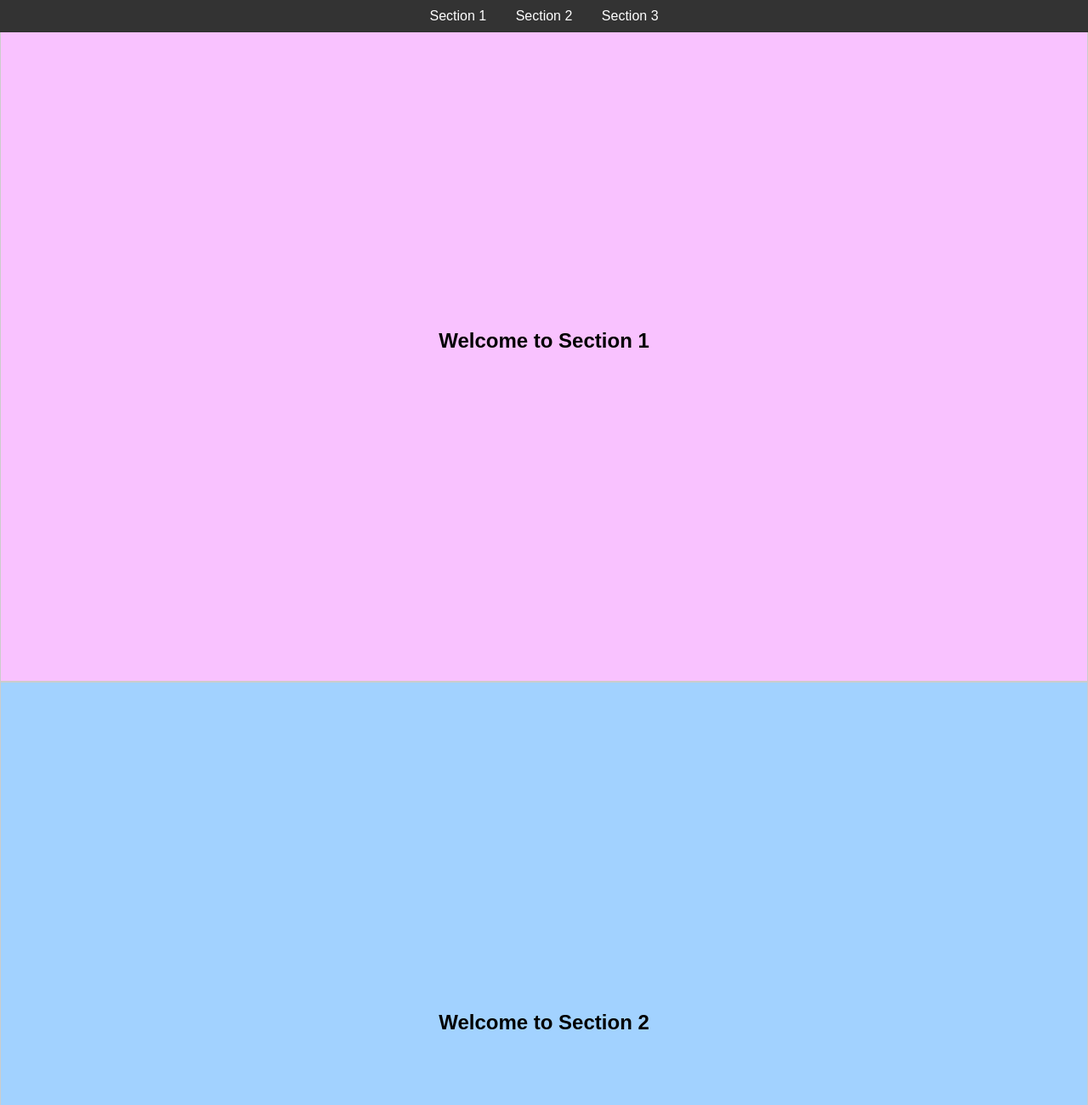
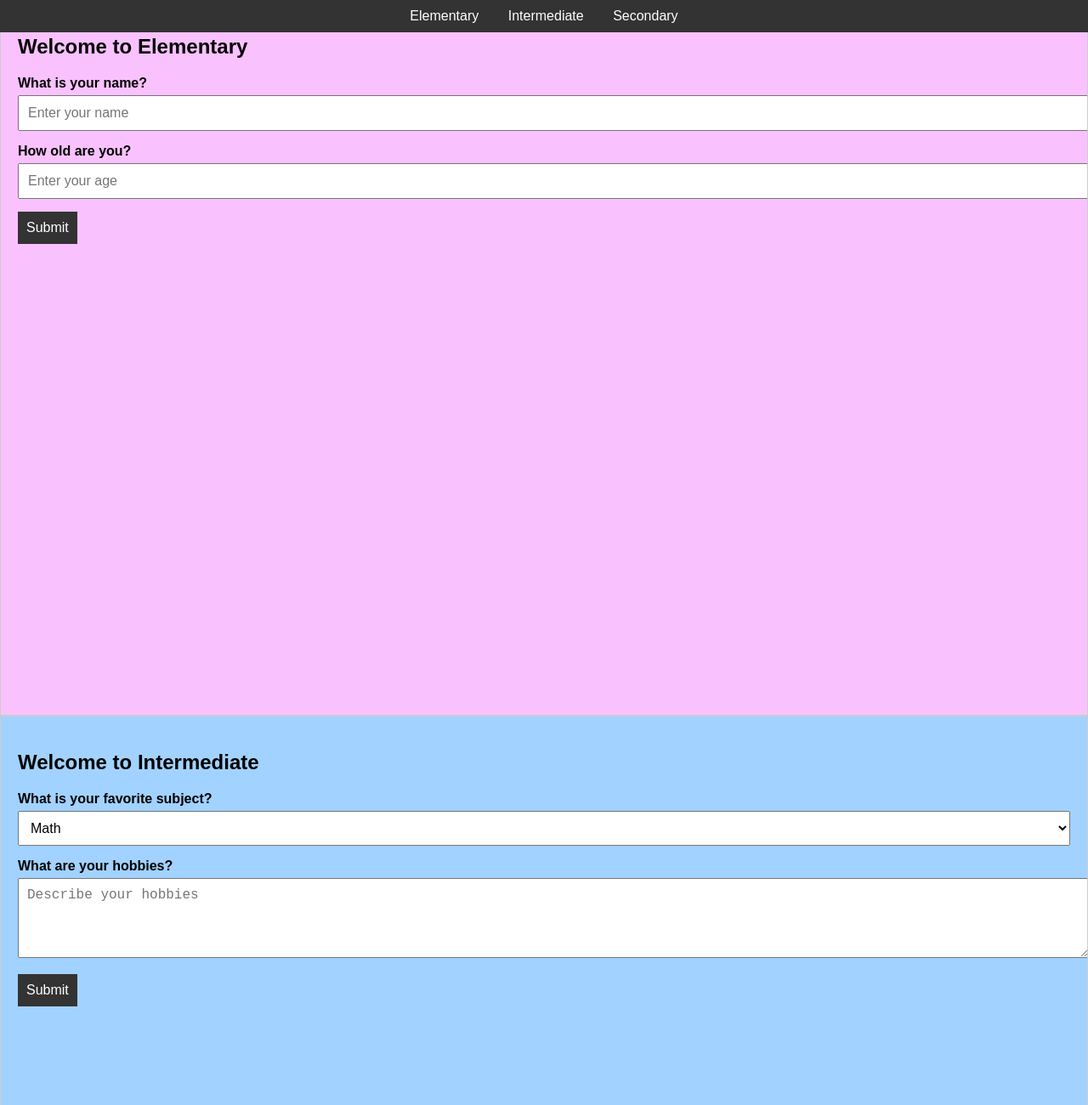
Before and after one commit to ketabby/index.html, a plain HTML site: page index.html in a window 1280 px wide. Shown: the top 1300 px of the page at 85% size. Drawn offline with Linux system fonts and the light colour scheme.

Commit message:
Add files via upload

```diff
--- a/index.html
+++ b/index.html
@@ -3,21 +3,20 @@
 <head>
   <meta charset="UTF-8">
   <meta name="viewport" content="width=device-width, initial-scale=1.0">
-  <title>Link to Section</title>
+  <title>Interactive Sections</title>
   <style>
     body {
       font-family: Arial, sans-serif;
       margin: 0;
       padding: 0;
-      scroll-behavior: smooth; /* Enables smooth scrolling */
+      scroll-behavior: smooth;
     }
 
     section {
       height: 100vh;
-      display: flex;
-      justify-content: center;
-      align-items: center;
+      padding: 20px;
       border: 1px solid #ccc;
+      overflow: auto;
     }
 
     nav {
@@ -29,6 +28,7 @@
       color: white;
       padding: 10px 0;
       text-align: center;
+      z-index: 1000;
     }
 
     nav a {
@@ -40,25 +40,86 @@
     nav a:hover {
       text-decoration: underline;
     }
+
+    form {
+      margin-top: 20px;
+    }
+
+    form label {
+      display: block;
+      margin-bottom: 5px;
+      font-weight: bold;
+    }
+
+    form input, form select, form textarea, form button {
+      margin-bottom: 15px;
+      width: 100%;
+      padding: 10px;
+      font-size: 16px;
+    }
+
+    form button {
+      width: auto;
+      background-color: #333;
+      color: white;
+      border: none;
+      cursor: pointer;
+    }
+
+    form button:hover {
+      background-color: #555;
+    }
   </style>
 </head>
 <body>
   <nav>
-    <a href="#section1">Section 1</a>
-    <a href="#section2">Section 2</a>
-    <a href="#section3">Section 3</a>
+    <a href="#elementary">Elementary</a>
+    <a href="#intermediate">Intermediate</a>
+    <a href="#secondary">Secondary</a>
   </nav>
 
-  <section id="section1" style="background-color: #f9c2ff;">
-    <h1>Welcome to Section 1</h1>
+  <section id="elementary" style="background-color: #f9c2ff;">
+    <h1>Welcome to Elementary</h1>
+    <form>
+      <label for="name">What is your name?</label>
+      <input type="text" id="name" name="name" placeholder="Enter your name">
+
+      <label for="age">How old are you?</label>
+      <input type="number" id="age" name="age" placeholder="Enter your age">
+
+      <button type="submit">Submit</button>
+    </form>
   </section>
 
-  <section id="section2" style="background-color: #a2d2ff;">
-    <h1>Welcome to Section 2</h1>
+  <section id="intermediate" style="background-color: #a2d2ff;">
+    <h1>Welcome to Intermediate</h1>
+    <form>
+      <label for="favorite-subject">What is your favorite subject?</label>
+      <select id="favorite-subject" name="favorite-subject">
+        <option value="math">Math</option>
+        <option value="science">Science</option>
+        <option value="history">History</option>
+        <option value="english">English</option>
+      </select>
+
+      <label for="hobbies">What are your hobbies?</label>
+      <textarea id="hobbies" name="hobbies" rows="4" placeholder="Describe your hobbies"></textarea>
+
+      <button type="submit">Submit</button>
+    </form>
   </section>
 
-  <section id="section3" style="background-color: #bde0fe;">
-    <h1>Welcome to Section 3</h1>
+  <section id="secondary" style="background-color: #bde0fe;">
+    <h1>Welcome to Secondary</h1>
+    <form>
+      <label for="career-goals">What are your career goals?</label>
+      <textarea id="career-goals" name="career-goals" rows="4" placeholder="Describe your career goals"></textarea>
+
+      <label for="preferred-university">What is your preferred university?</label>
+      <input type="text" id="preferred-university" name="preferred-university" placeholder="Enter university name">
+
+      <button type="submit">Submit</button>
+    </form>
   </section>
 </body>
 </html>
```
